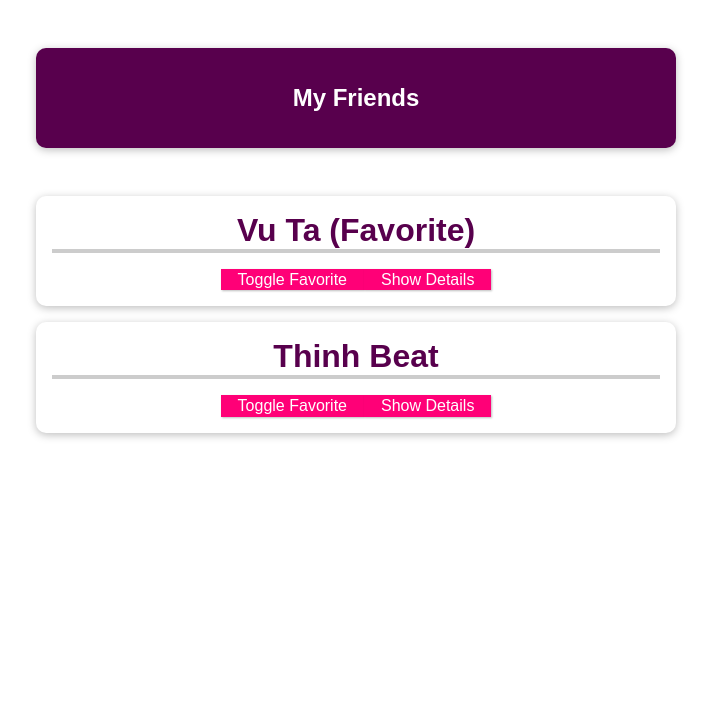
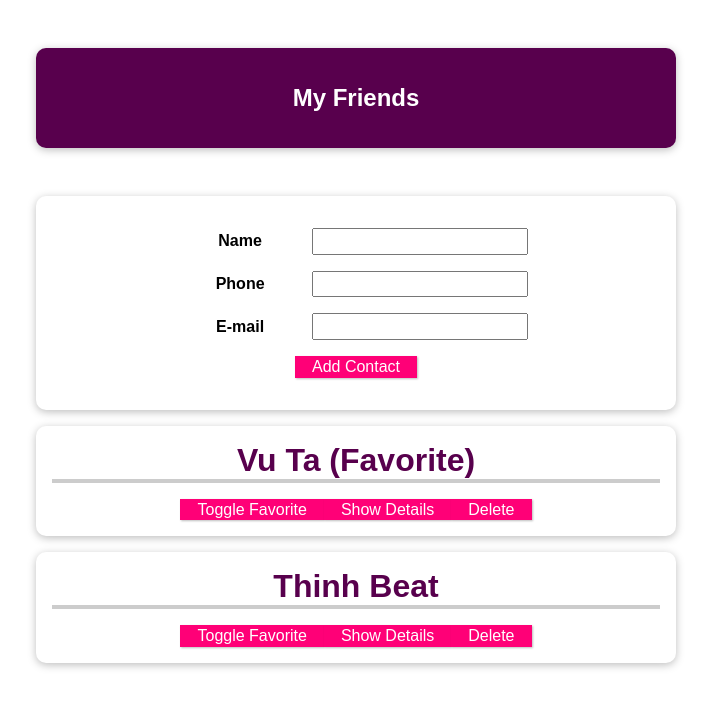
Before and after one commit to TrBinhMinh/vuejs, a Vue app: page / in a window 1280 px wide. Shown: the top 708 px of the page, without its empty margins (284-995 px from the left). Built offline with nearby package versions, Linux system fonts and the light colour scheme.

Commit message:
:art: update to lesson 101

```diff
--- a/src/App.vue
+++ b/src/App.vue
@@ -1,14 +1,18 @@
 <template>
   <section>
     <header><h1>My Friends</h1></header>
+    <add-friend @add-contact="addContact" />
     <ul>
       <friend-contact
         v-for="friend in friends"
         :key="friend.id"
+        :id="friend.id"
         :name="friend.name"
         :phone-number="friend.phone"
         :email-address="friend.email"
         :is-favorite="friend.isFavorite"
+        @toggle-favorite="toggleFavoriteStatus"
+        @delete="deleteContact"
       />
     </ul>
   </section>
@@ -35,6 +39,27 @@ export default {
         },
       ],
     };
+  },
+  methods: {
+    toggleFavoriteStatus(friendId) {
+      const identifiedFriend = this.friends.find(
+        (friend) => friend.id === friendId
+      );
+      identifiedFriend.isFavorite = !identifiedFriend.isFavorite;
+    },
+    addContact(name, phone, email) {
+      const newFriendContact = {
+        id: new Date().toISOString(),
+        name,
+        phone,
+        email,
+        isFavorite: false,
+      };
+      this.friends.push(newFriendContact);
+    },
+    deleteContact(friendId) {
+      this.friends = this.friends.filter((friend) => friend.id !== friendId);
+    },
   },
 };
 </script>
@@ -70,7 +95,8 @@ header {
   list-style: none;
 }
 
-#app li {
+#app li,
+#app form {
   box-shadow: 0 2px 8px rgba(0, 0, 0, 0.26);
   margin: 1rem auto;
   border-radius: 10px;
@@ -103,4 +129,18 @@ header {
   border-color: #ec3169;
   box-shadow: 1px 1px 4px rgba(0, 0, 0, 0.26);
 }
+
+#app input {
+  font: inherit;
+  padding: 0.15rem;
+}
+#app label {
+  font-weight: bold;
+  margin-right: 1rem;
+  width: 7rem;
+  display: inline-block;
+}
+#app form div {
+  margin: 1rem 0;
+}
 </style>
--- /dev/null
+++ b/src/components/AddFriend.vue
@@ -0,0 +1,45 @@
+<template>
+  <form @submit.prevent="submitData">
+    <div>
+      <label>Name</label>
+      <input type="text" v-model="enteredName" />
+    </div>
+    <div>
+      <label>Phone</label>
+      <input type="tel" v-model="enteredPhone" />
+    </div>
+    <div>
+      <label>E-mail</label>
+      <input type="email" v-model="enteredEmail" />
+    </div>
+    <div>
+      <button>Add Contact</button>
+    </div>
+  </form>
+</template>
+
+<script>
+export default {
+  emits: ["add-contact"],
+  props: {},
+  data() {
+    return {
+      enteredName: "",
+      enteredPhone: "",
+      enteredEmail: "",
+    };
+  },
+  methods: {
+    submitData() {
+      this.$emit(
+        "add-contact",
+        this.enteredName,
+        this.enteredPhone,
+        this.enteredEmail
+      );
+    },
+  },
+};
+</script>
+
+<style></style>
--- a/src/components/FriendContact.vue
+++ b/src/components/FriendContact.vue
@@ -1,6 +1,6 @@
 <template>
   <li>
-    <h2>{{ name }} {{ favoriteFriend ? "(Favorite)" : "" }}</h2>
+    <h2>{{ name }} {{ isFavorite ? "(Favorite)" : "" }}</h2>
     <button @click="toggleFavorite">Toggle Favorite</button>
     <button @click="toggleDetails">
       {{ detailsAreVisible ? "Hide" : "Show" }} Details
@@ -9,12 +9,17 @@
       <li><strong>Phone: </strong> {{ phoneNumber }}</li>
       <li><strong>Email: </strong> {{ emailAddress }}</li>
     </ul>
+    <button @click="$emit('delete', id)">Delete</button>
   </li>
 </template>
 
 <script>
 export default {
   props: {
+    id: {
+      type: String,
+      required: true,
+    },
     name: {
       type: String,
       required: true,
@@ -35,10 +40,20 @@ export default {
       },
     },
   },
+  emits: ["toggle-favorite", "delete"],
+  // emits: {
+  //   "toggle-favorite"(id) {
+  //     if (id) {
+  //       return true;
+  //     } else {
+  //       console.warn("Id is missing!");
+  //       return false;
+  //     }
+  //   },
+  // },
   data() {
     return {
       detailsAreVisible: false,
-      favoriteFriend: this.isFavorite,
     };
   },
   methods: {
@@ -46,7 +61,7 @@ export default {
       this.detailsAreVisible = !this.detailsAreVisible;
     },
     toggleFavorite() {
-      this.$emit();
+      this.$emit("toggle-favorite", this.id);
     },
   },
 };
--- a/src/main.js
+++ b/src/main.js
@@ -1,9 +1,11 @@
 import { createApp } from "vue";
 import App from "./App.vue";
 import FriendContact from "./components/FriendContact.vue";
+import AddFriend from "./components/AddFriend.vue";
 
 const app = createApp(App);
 
 app.component("friend-contact", FriendContact);
+app.component("add-friend", AddFriend);
 
 app.mount("#app");
```
